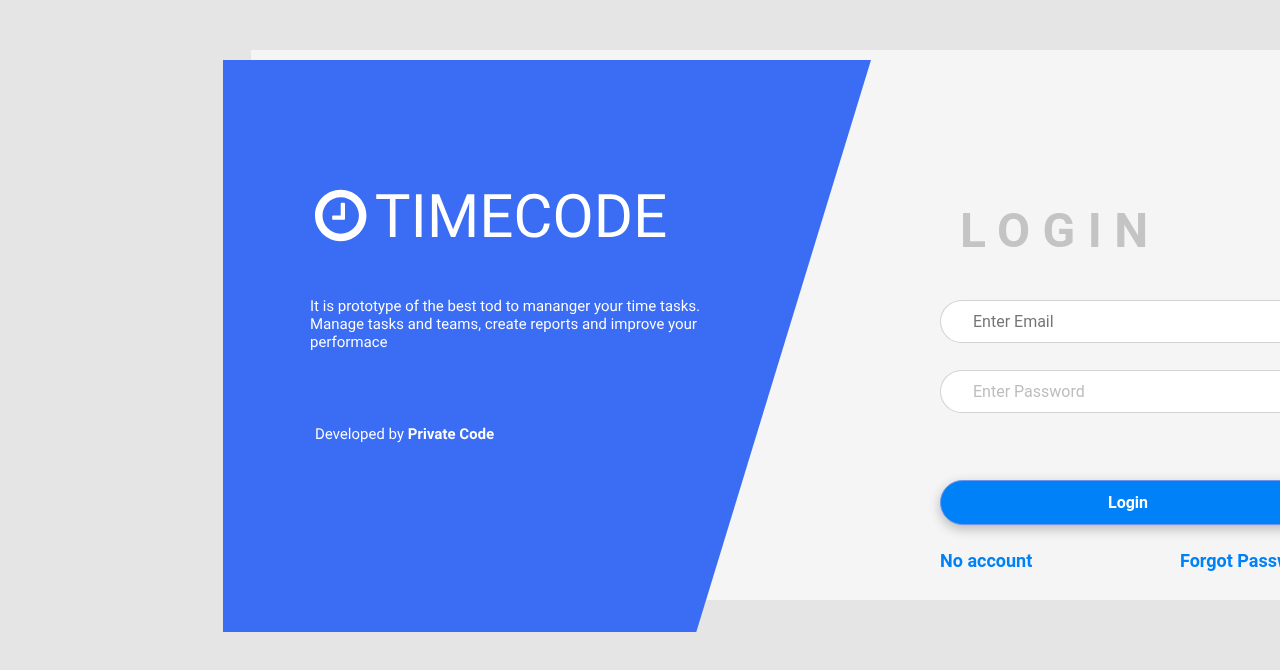
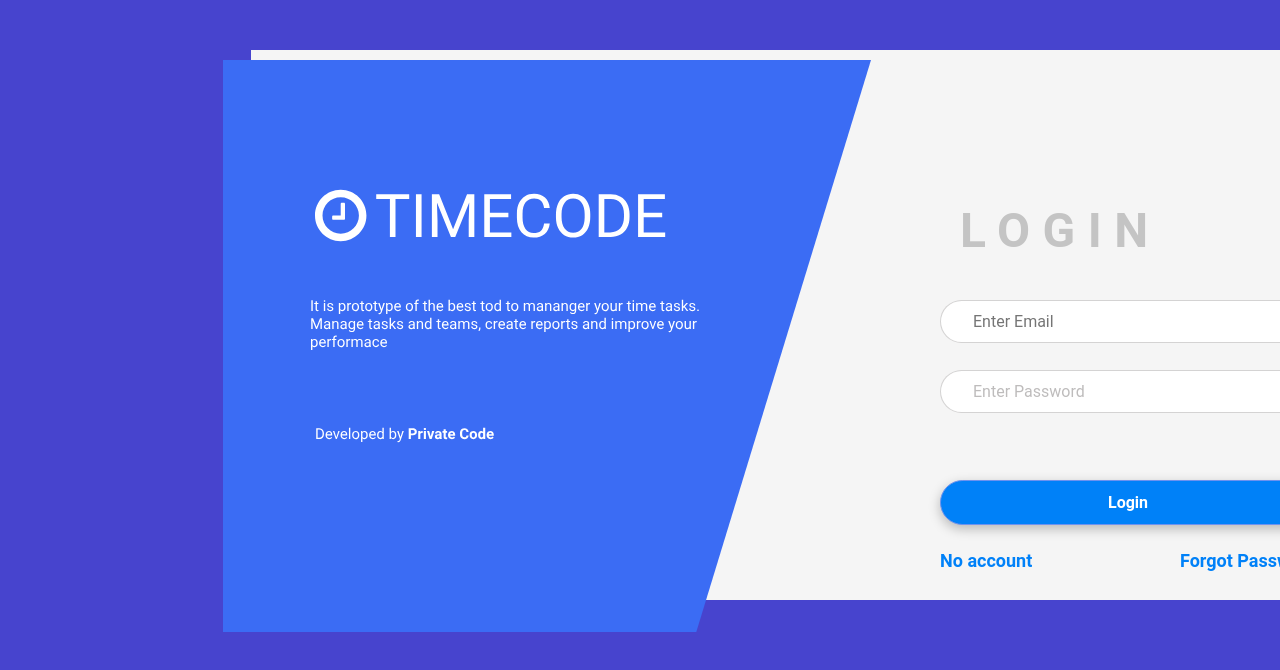
Before and after one commit to brenokf/timecodelogin, a React (Create React App) app: page / in a window 1280 px wide. Shown: the top 670 px of the page. Built offline with nearby package versions, Linux system fonts and the light colour scheme.

Commit message:
color change

```diff
--- a/src/styles/global.ts
+++ b/src/styles/global.ts
@@ -8,7 +8,7 @@ export default createGlobalStyle`
   box-sizing: border-box;
 }
 body{
-background: #E5E5E5;
+background: #4744CE;
 }
 
 body, input, button {
```
